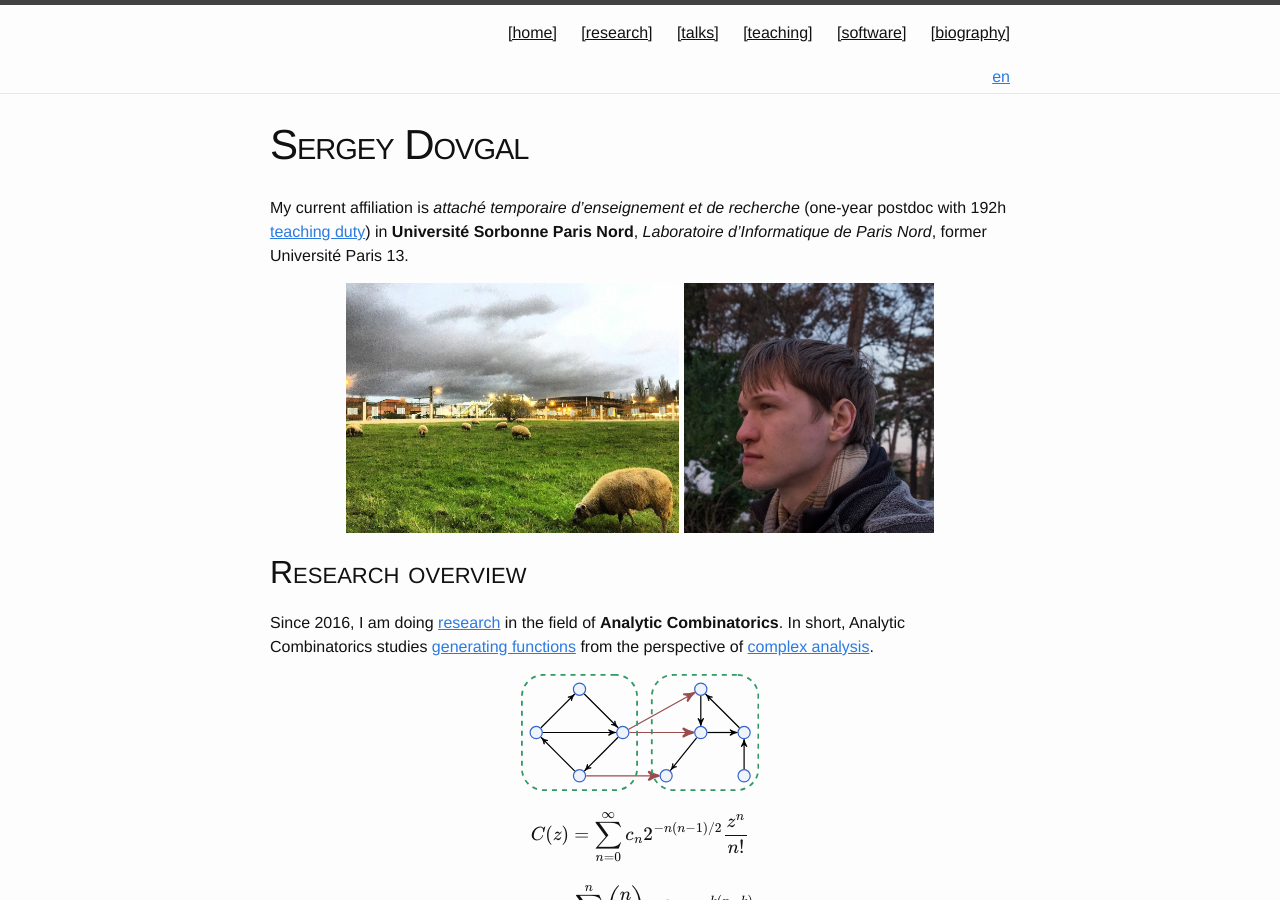
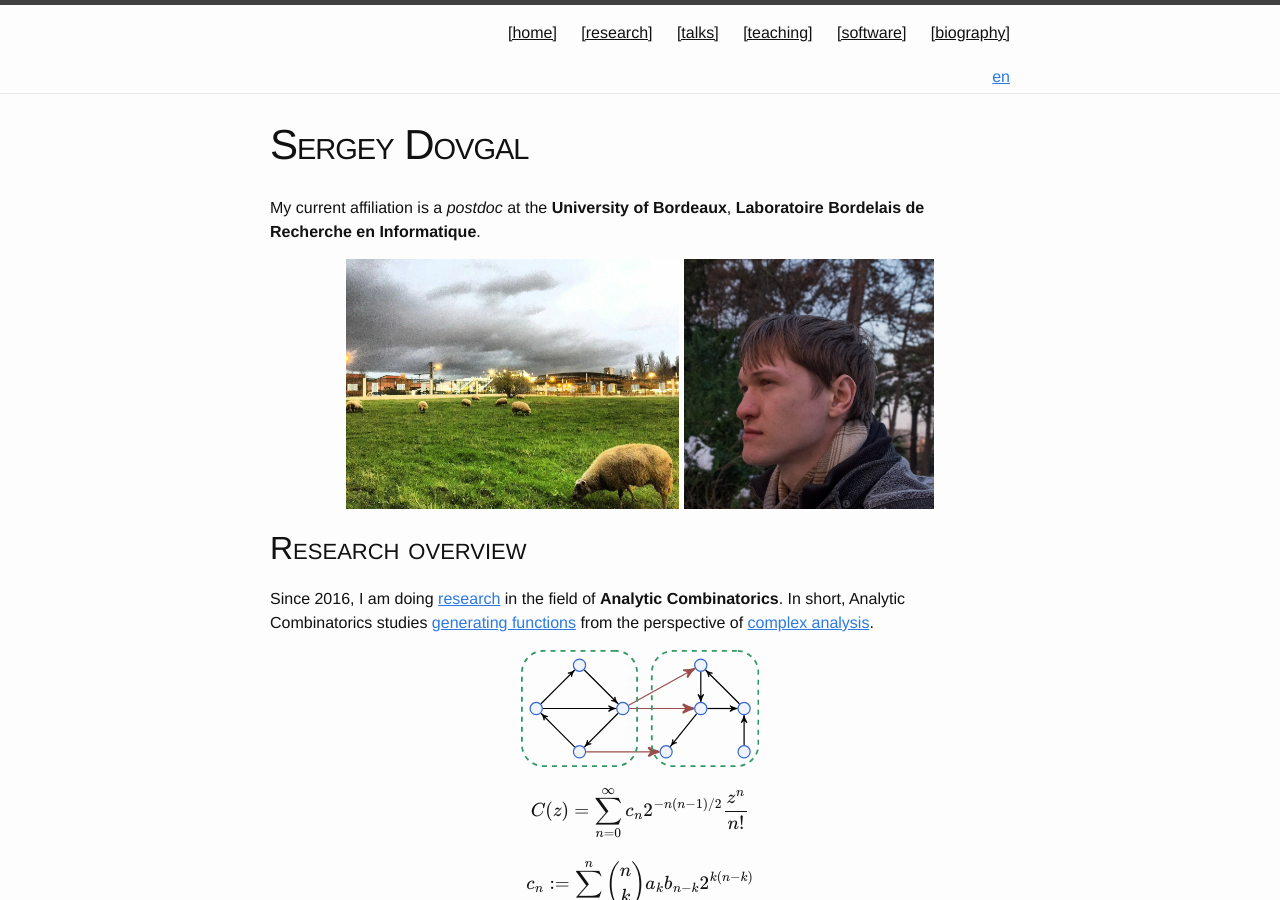
Before and after one commit to Sergey-A-Dovgal/sergey-a-dovgal.github.io, a Jekyll site: the page built from index.md, in a window 1280 px wide and 900 px high. Built offline with Jekyll 4.4.1, drawn with Linux system fonts in a browser that asks for light colours; formulas are drawn with MathJax 3.

Commit message:
Affiliation update

```diff
--- a/index.md
+++ b/index.md
@@ -6,9 +6,8 @@ lang: en
 ---
 
 
-My current affiliation is *attaché temporaire d'enseignement et de recherche* (one-year postdoc with 192h [teaching duty](teaching.html))
-in **Université Sorbonne Paris Nord**, *Laboratoire d'Informatique de Paris Nord*,
-former Université Paris 13.
+My current affiliation is a *postdoc*
+at the **University of Bordeaux**, **Laboratoire Bordelais de Recherche en Informatique**.
 
 <p align="center">
 <img src="pic/up13.jpg" height=250vh
```
